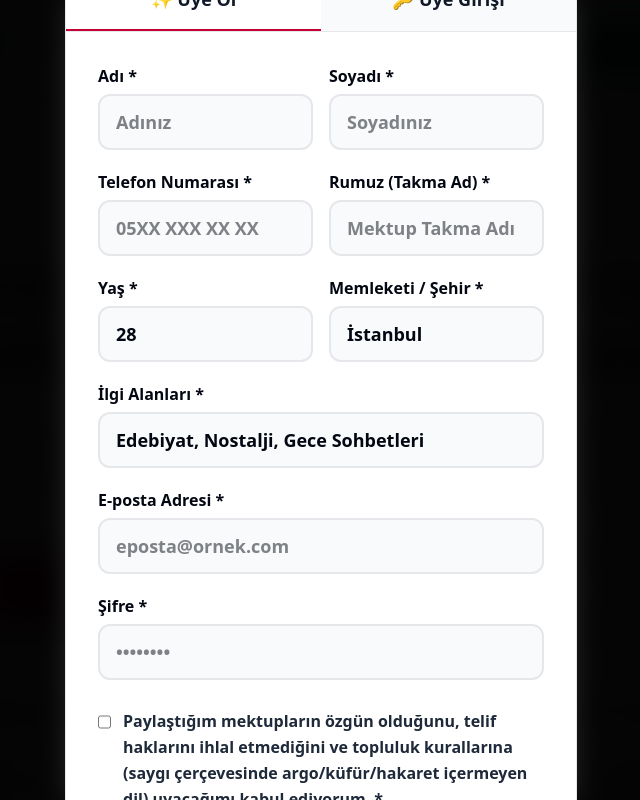
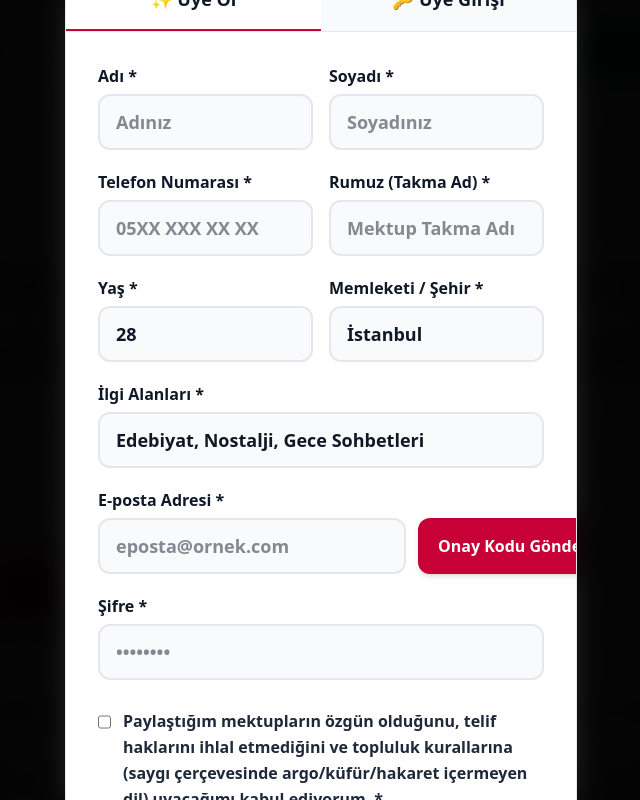
Before and after one commit to tozcane/mektup-arkadasi, a Next.js app: page / in a window 1280 px wide. Both pictures are taken after a click on the button "Giriş Yap / Üye Ol". Shown: the top 800 px of the page, without its empty margins (319-959 px from the left). Built offline with nearby package versions, Linux system fonts and the light colour scheme; a web font is replaced by a local one.

Commit message:
Integrate email verification code sending and input box directly into the single-screen registration form flow

```diff
--- a/components/dma/AuthModal.tsx
+++ b/components/dma/AuthModal.tsx
@@ -22,12 +22,22 @@ export const AuthModal: React.FC = () => {
   const [acceptedTerms, setAcceptedTerms] = useState(false);
 
   // Email Verification Step State
-  const [isVerifying, setIsVerifying] = useState(false);
-  const [verificationCode, setVerificationCode] = useState('');
+  const [isCodeSent, setIsCodeSent] = useState(false);
   const [generatedCode, setGeneratedCode] = useState('');
   const [codeInput, setCodeInput] = useState('');
 
   if (!isAuthModalOpen) return null;
+
+  const handleSendCode = () => {
+    if (!email.trim() || !email.includes('@')) {
+      setError('Lütfen geçerli bir e-posta adresi girin.');
+      return;
+    }
+    const code = Math.floor(100000 + Math.random() * 900000).toString();
+    setGeneratedCode(code);
+    setIsCodeSent(true);
+    setError('');
+  };
 
   const initiateRegistration = (e: React.FormEvent) => {
     e.preventDefault();
@@ -55,22 +65,16 @@ export const AuthModal: React.FC = () => {
       setError('Lütfen şifre belirleyin.');
       return;
     }
+    if (!isCodeSent) {
+      setError('Lütfen önce e-postanıza doğrulama kodu gönderin.');
+      return;
+    }
+    if (codeInput.trim() !== generatedCode) {
+      setError('Girdiğiniz doğrulama kodu hatalı. Lütfen kontrol edin.');
+      return;
+    }
     if (!acceptedTerms) {
       setError('Devam etmek için lütfen telif hakları ve saygı kuralları onay kutusunu işaretleyin.');
-      return;
-    }
-
-    // Generate a 6-digit verification code and proceed to code entry step
-    const code = Math.floor(100000 + Math.random() * 900000).toString();
-    setGeneratedCode(code);
-    setIsVerifying(true);
-    setError('');
-  };
-
-  const handleVerifyAndRegister = (e: React.FormEvent) => {
-    e.preventDefault();
-    if (codeInput.trim() !== generatedCode) {
-      setError('Girdiğiniz doğrulama kodu hatalı. Lütfen kontrol edin.');
       return;
     }
 
@@ -93,7 +97,9 @@ export const AuthModal: React.FC = () => {
     });
 
     // Reset verification states
-    setIsVerifying(false);
+    setIsCodeSent(false);
+    setCodeInput('');
+    setGeneratedCode('');
     setError('');
   };
 
@@ -131,8 +137,7 @@ export const AuthModal: React.FC = () => {
           </button>
         </div>
 
-        {/* Tab Selection (Verification step has no tabs) */}
-        {!isVerifying && (
+        {/* Tab Selection */}
         <div className="flex border-b border-gray-200 bg-gray-50 text-lg font-extrabold">
           <button
             onClick={() => { setMode('register'); setError(''); }}
@@ -156,7 +161,6 @@ export const AuthModal: React.FC = () => {
             🔑 Üye Girişi
           </button>
         </div>
-        )}
 
         {/* Form Body */}
         <div className="p-8 space-y-6">
@@ -166,165 +170,151 @@ export const AuthModal: React.FC = () => {
             </div>
           )}
 
-          {isVerifying ? (
+          {mode === 'register' ? (
             /* =========================================================
-               E-POSTA DOĞRULAMA KODU EKRANI (STEP 2 - Büyütüldü)
-               ========================================================= */
-            <form onSubmit={handleVerifyAndRegister} className="space-y-6 text-lg">
-              <div className="p-5 rounded-2xl bg-amber-50 border border-amber-200 text-amber-950 text-base sm:text-lg leading-relaxed text-center space-y-2">
-                <p className="font-extrabold text-xl text-rose-800">📬 E-posta Doğrulama Kodu</p>
-                <p>
-                  <strong>{email}</strong> adresinize 6 haneli doğrulama kodu gönderilmiştir. Lütfen gelen kodu giriniz.
-                </p>
-              </div>
-
-              {/* Simulation Code Helper */}
-              <div className="p-4 rounded-xl bg-gray-100 border border-gray-200 text-gray-800 text-center font-mono text-base font-bold">
-                Simüle Edilen E-posta Doğrulama Kodu: <span className="font-extrabold text-rose-700 text-lg">{generatedCode}</span>
-              </div>
-
-              <div>
-                <label className="block text-gray-900 font-extrabold mb-2.5 text-base sm:text-lg text-center">Doğrulama Kodu *</label>
-                <input
-                  type="text"
-                  required
-                  placeholder="------"
-                  value={codeInput}
-                  onChange={e => setCodeInput(e.target.value)}
-                  className="w-full text-center bg-gray-50 border-2 border-gray-300 rounded-xl px-4 py-4.5 text-gray-950 focus:outline-none focus:border-rose-700 text-2xl font-extrabold tracking-widest"
-                />
-              </div>
-
-              <div className="flex gap-4">
-                <button
-                  type="button"
-                  onClick={() => setIsVerifying(false)}
-                  className="flex-1 py-4.5 rounded-2xl bg-gray-100 hover:bg-gray-200 text-gray-800 font-extrabold text-base sm:text-lg cursor-pointer"
-                >
-                  Geri Dön
-                </button>
-                <button
-                  type="submit"
-                  className="flex-1 py-4.5 rounded-2xl bg-gradient-to-r from-emerald-600 to-emerald-700 hover:from-emerald-700 hover:to-emerald-800 text-white font-extrabold text-base sm:text-lg shadow-lg cursor-pointer"
-                >
-                  Doğrula ve Kaydol
-                </button>
-              </div>
-            </form>
-          ) : mode === 'register' ? (
-            /* =========================================================
-               ÜYE KAYIT FORMU (Büyütüldü)
+               ÜYE KAYIT FORMU (Büyütüldü - Onay Kodu Gönderme & Kutusu Dahil)
                ========================================================= */
             <form onSubmit={initiateRegistration} className="space-y-5 text-lg">
 
               <div className="grid grid-cols-2 gap-4">
                 <div>
-                  <label className="block text-gray-950 font-extrabold mb-1.5 text-base">Adı *</label>
+                  <label className="block text-gray-955 font-extrabold mb-1.5 text-base">Adı *</label>
                   <input
                     type="text"
                     required
                     placeholder="Adınız"
                     value={firstName}
                     onChange={e => setFirstName(e.target.value)}
-                    className="w-full bg-gray-50 border-2 border-gray-200 rounded-xl px-4 py-3 text-gray-950 focus:outline-none focus:border-rose-700 text-lg font-bold"
+                    className="w-full bg-gray-50 border-2 border-gray-200 rounded-xl px-4 py-3 text-gray-955 focus:outline-none focus:border-rose-700 text-lg font-bold"
                   />
                 </div>
                 <div>
-                  <label className="block text-gray-950 font-extrabold mb-1.5 text-base">Soyadı *</label>
+                  <label className="block text-gray-955 font-extrabold mb-1.5 text-base">Soyadı *</label>
                   <input
                     type="text"
                     required
                     placeholder="Soyadınız"
                     value={lastName}
                     onChange={e => setLastName(e.target.value)}
-                    className="w-full bg-gray-50 border-2 border-gray-200 rounded-xl px-4 py-3 text-gray-950 focus:outline-none focus:border-rose-700 text-lg font-bold"
+                    className="w-full bg-gray-50 border-2 border-gray-200 rounded-xl px-4 py-3 text-gray-955 focus:outline-none focus:border-rose-700 text-lg font-bold"
                   />
                 </div>
               </div>
 
               <div className="grid grid-cols-2 gap-4">
                 <div>
-                  <label className="block text-gray-950 font-extrabold mb-1.5 text-base">Telefon Numarası *</label>
+                  <label className="block text-gray-955 font-extrabold mb-1.5 text-base">Telefon Numarası *</label>
                   <input
                     type="tel"
                     required
                     placeholder="05XX XXX XX XX"
                     value={phoneNumber}
                     onChange={e => setPhoneNumber(e.target.value)}
-                    className="w-full bg-gray-50 border-2 border-gray-200 rounded-xl px-4 py-3 text-gray-950 focus:outline-none focus:border-rose-700 text-lg font-bold"
+                    className="w-full bg-gray-50 border-2 border-gray-200 rounded-xl px-4 py-3 text-gray-955 focus:outline-none focus:border-rose-700 text-lg font-bold"
                   />
                 </div>
                 <div>
-                  <label className="block text-gray-950 font-extrabold mb-1.5 text-base">Rumuz (Takma Ad) *</label>
+                  <label className="block text-gray-955 font-extrabold mb-1.5 text-base">Rumuz (Takma Ad) *</label>
                   <input
                     type="text"
                     required
                     placeholder="Mektup Takma Adı"
                     value={pseudonym}
                     onChange={e => setPseudonym(e.target.value)}
-                    className="w-full bg-gray-50 border-2 border-gray-200 rounded-xl px-4 py-3 text-gray-950 focus:outline-none focus:border-rose-700 text-lg font-bold"
+                    className="w-full bg-gray-50 border-2 border-gray-200 rounded-xl px-4 py-3 text-gray-955 focus:outline-none focus:border-rose-700 text-lg font-bold"
                   />
                 </div>
               </div>
 
               <div className="grid grid-cols-2 gap-4">
                 <div>
-                  <label className="block text-gray-950 font-extrabold mb-1.5 text-base">Yaş *</label>
+                  <label className="block text-gray-955 font-extrabold mb-1.5 text-base">Yaş *</label>
                   <input
                     type="number"
                     required
                     placeholder="Yaş"
                     value={age}
                     onChange={e => setAge(Number(e.target.value))}
-                    className="w-full bg-gray-50 border-2 border-gray-200 rounded-xl px-4 py-3 text-gray-950 focus:outline-none focus:border-rose-700 text-lg font-bold"
+                    className="w-full bg-gray-50 border-2 border-gray-200 rounded-xl px-4 py-3 text-gray-955 focus:outline-none focus:border-rose-700 text-lg font-bold"
                   />
                 </div>
                 <div>
-                  <label className="block text-gray-950 font-extrabold mb-1.5 text-base">Memleketi / Şehir *</label>
+                  <label className="block text-gray-955 font-extrabold mb-1.5 text-base">Memleketi / Şehir *</label>
                   <input
                     type="text"
                     required
                     placeholder="Şehir"
                     value={city}
                     onChange={e => setCity(e.target.value)}
-                    className="w-full bg-gray-50 border-2 border-gray-200 rounded-xl px-4 py-3 text-gray-950 focus:outline-none focus:border-rose-700 text-lg font-bold"
+                    className="w-full bg-gray-50 border-2 border-gray-200 rounded-xl px-4 py-3 text-gray-955 focus:outline-none focus:border-rose-700 text-lg font-bold"
                   />
                 </div>
               </div>
 
               <div>
-                <label className="block text-gray-950 font-extrabold mb-1.5 text-base">İlgi Alanları *</label>
+                <label className="block text-gray-955 font-extrabold mb-1.5 text-base">İlgi Alanları *</label>
                 <input
                   type="text"
                   required
                   placeholder="Edebiyat, Nostalji, Doğa"
                   value={interestsStr}
                   onChange={e => setInterestsStr(e.target.value)}
-                  className="w-full bg-gray-50 border-2 border-gray-200 rounded-xl px-4 py-3 text-gray-950 focus:outline-none focus:border-rose-700 text-lg font-bold"
+                  className="w-full bg-gray-50 border-2 border-gray-200 rounded-xl px-4 py-3 text-gray-955 focus:outline-none focus:border-rose-700 text-lg font-bold"
                 />
               </div>
 
               <div>
-                <label className="block text-gray-950 font-extrabold mb-1.5 text-base">E-posta Adresi *</label>
+                <label className="block text-gray-955 font-extrabold mb-1.5 text-base">E-posta Adresi *</label>
+                <div className="flex gap-3">
                   <input
                     type="email"
                     required
                     placeholder="eposta@ornek.com"
                     value={email}
                     onChange={e => setEmail(e.target.value)}
-                  className="w-full bg-gray-50 border-2 border-gray-200 rounded-xl px-4 py-3 text-gray-950 focus:outline-none focus:border-rose-700 text-lg font-bold"
+                    className="flex-1 bg-gray-50 border-2 border-gray-200 rounded-xl px-4 py-3 text-gray-955 focus:outline-none focus:border-rose-700 text-lg font-bold"
+                  />
+                  <button
+                    type="button"
+                    onClick={handleSendCode}
+                    className="px-5 py-3 rounded-xl bg-rose-700 hover:bg-rose-800 text-white font-extrabold text-base shadow-md cursor-pointer transition whitespace-nowrap"
+                  >
+                    {isCodeSent ? 'Tekrar Gönder' : 'Onay Kodu Gönder'}
+                  </button>
+                </div>
+
+                {isCodeSent && (
+                  <div className="p-4 rounded-xl bg-amber-50 border border-amber-200 text-amber-955 text-sm sm:text-base leading-relaxed mt-2 animate-fadeIn font-semibold">
+                    📬 <strong>{email}</strong> adresinize doğrulama kodu gönderildi! <br/>
+                    Simüle Edilen Kod: <span className="font-extrabold text-rose-700 text-base">{generatedCode}</span>
+                  </div>
+                )}
+              </div>
+
+              {/* Onay Kodu Giriş Kutusu (Sadece Kod Gönderildiğinde Görünür) */}
+              {isCodeSent && (
+                <div className="animate-fadeIn">
+                  <label className="block text-gray-955 font-extrabold mb-1.5 text-base">E-posta Doğrulama Kodu *</label>
+                  <input
+                    type="text"
+                    required
+                    placeholder="6 Haneli Doğrulama Kodu"
+                    value={codeInput}
+                    onChange={e => setCodeInput(e.target.value)}
+                    className="w-full bg-gray-50 border-2 border-gray-200 rounded-xl px-4 py-3 text-gray-955 focus:outline-none focus:border-rose-700 text-lg font-bold tracking-widest text-center"
                   />
                 </div>
+              )}
 
               <div>
-                <label className="block text-gray-950 font-extrabold mb-1.5 text-base">Şifre *</label>
+                <label className="block text-gray-955 font-extrabold mb-1.5 text-base">Şifre *</label>
                 <input
                   type="password"
                   required
                   placeholder="••••••••"
                   value={password}
                   onChange={e => setPassword(e.target.value)}
-                  className="w-full bg-gray-50 border-2 border-gray-200 rounded-xl px-4 py-3 text-gray-950 focus:outline-none focus:border-rose-700 text-lg font-bold"
+                  className="w-full bg-gray-50 border-2 border-gray-200 rounded-xl px-4 py-3 text-gray-955 focus:outline-none focus:border-rose-700 text-lg font-bold"
                 />
               </div>
 
@@ -347,7 +337,7 @@ export const AuthModal: React.FC = () => {
                 type="submit"
                 className="w-full py-4.5 rounded-2xl bg-gradient-to-r from-rose-700 to-red-800 hover:from-rose-800 hover:to-red-900 text-white font-extrabold text-lg sm:text-xl shadow-xl transition transform active:scale-95 cursor-pointer mt-3"
               >
-                ✨ Doğrulama Kodu Gönder & Kaydol
+                ✨ Üye Ol & Mektup Sandığını Aç
               </button>
             </form>
           ) : (
```
Lines whose indentation alone changed are shown as unchanged.
